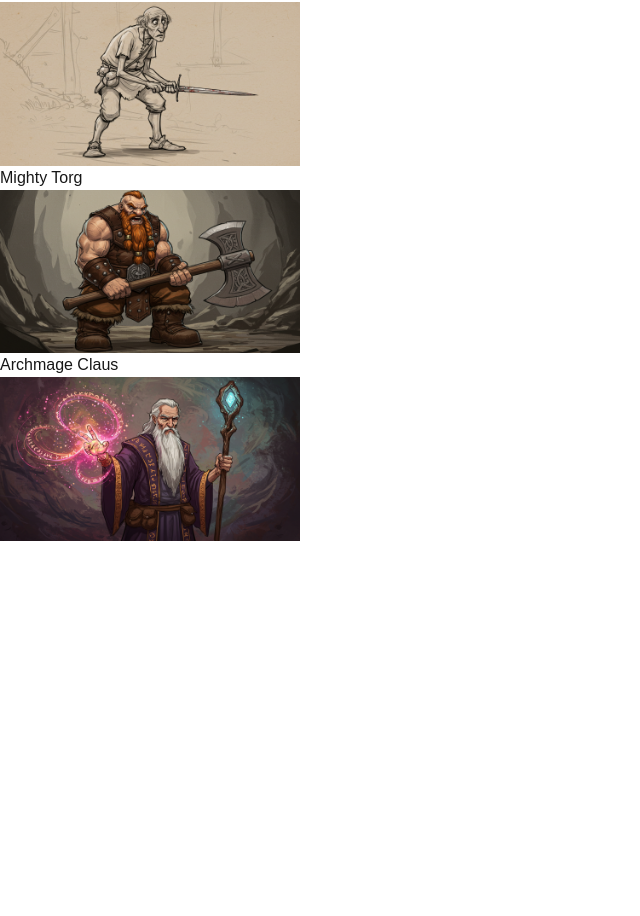
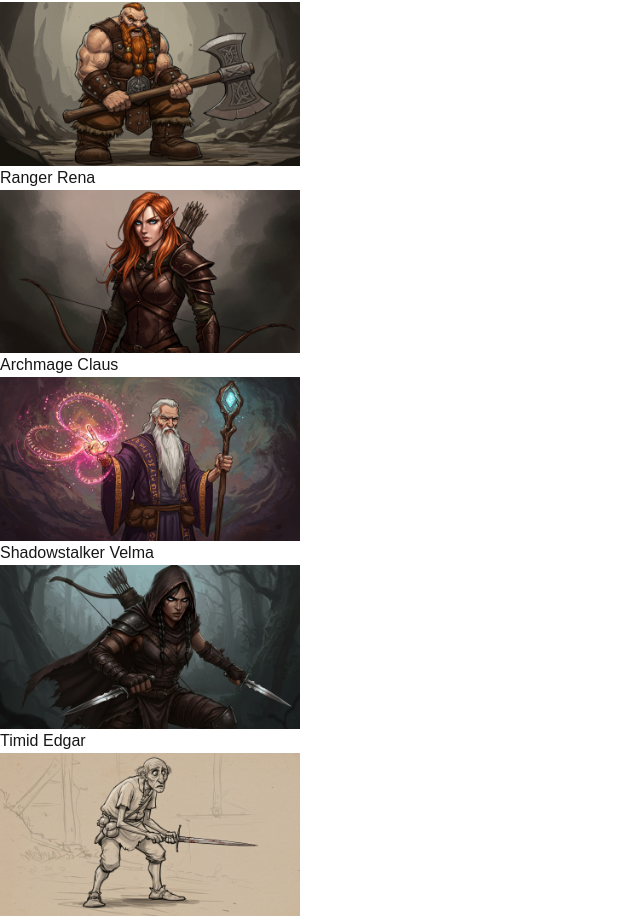
Before and after one commit to jarmbrust/hire-an-adventurer, a Next.js app: page /adventurers in a window 1280 px wide. Shown: the part 3982-4898 px from the top of the page, without its empty margins (0-640 px from the left). Before the commit the page ends 4523 px from the top, so only its background shows below. Built offline with nearby package versions, Linux system fonts and the light colour scheme.

Commit message:
added more adventurers and some cleanup

```diff
--- a/src/adventurers.json
+++ b/src/adventurers.json
@@ -1,20 +1,7 @@
 {
   "adventurers": [
-    {
+  {
     "id": 1,
-    "name": "Timid Edgar",
-    "profession": "Innkeeper",
-    "level": "1",
-    "health": "5",
-    "strength": "1",
-    "cunning": "1",
-    "intellect": "2",
-    "description": "Edgar would rather stay safe in the inn...",
-    "image": "image_fx_timid_edgar.jpeg",
-    "fee": "1"
-  },
-  {
-    "id": 2,
     "name": "Mighty Torg",
     "profession": "Barbarian",
     "level": "4",
@@ -22,21 +9,70 @@
     "strength": "5",
     "cunning": "2",
     "intellect": "1",
-    "description": "Very strong, but not too smart.",
+    "description": "Very strong with powerful melee attacks, but Torg cannot do much at range.",
     "image": "image_fx_mighty_torg.jpeg",
-    "fee": "10"
+    "fee": 10,
+    "rangedPower": 1,
+    "meleePower": 20
+  },
+  {
+    "id": 2,
+    "name": "Ranger Rena",
+    "profession": "Ranger",
+    "level": "4",
+    "health": "28",
+    "strength": "4",
+    "cunning": "3",
+    "intellect": "3",
+    "description": "Swift and strong, Rena can pinpoint a target from great range, but is not as skilled in melee.",
+    "image": "image_fx_ranger_rena.jpeg",
+    "fee": 13,
+    "rangedPower": 20,
+    "meleePower": 5
   },
   {
     "id": 3,
     "name": "Archmage Claus",
     "profession": "Wizard",
     "level": "5",
-    "health": "20",
+    "health": "15",
     "strength": "1",
     "cunning": "3",
     "intellect": "5",
-    "description": "Frail, yet powerful and wise.",
+    "description": "Frail, yet powerful and wise. Archmage Claus is a master of magic with both ranged and melee spells.",
     "image": "image_fx_archmage_claus.jpeg",
-    "fee": "18"
+    "fee": 18,
+    "rangedPower": 15,
+    "meleePower": 15
+  },
+  {
+    "id": 4,
+    "name": "Shadowstalker Velma",
+    "profession": "Assassin",
+    "level": "3",
+    "health": "20",
+    "strength": "3",
+    "cunning": "5",
+    "intellect": "2",
+    "description": "Elusive and cunning, Velma is a master of stealth and can strike a target in melee or ranged before they knew what hit them.",
+    "image": "image_fx_shadowstalker_velma.jpeg",
+    "fee": 8,
+    "rangedPower": 8,
+    "meleePower": 9
+  },
+  {
+    "id": 5,
+    "name": "Timid Edgar",
+    "profession": "A regular guy",
+    "level": "1",
+    "health": "5",
+    "strength": "1",
+    "cunning": "1",
+    "intellect": "2",
+    "description": "While Edgar can poke things in melee with a small rusty sword, or use his slingshot at range, he would rather stay safe in the inn...",
+    "image": "image_fx_timid_edgar.jpeg",
+    "fee": 1,
+    "rangedPower": 2,
+    "meleePower": 2
   }
 ]}
--- a/src/app/adventurers/[adventurerId]/page.tsx
+++ b/src/app/adventurers/[adventurerId]/page.tsx
@@ -89,7 +89,6 @@ const AdventurerDetailsPage = ({ params }: { params: Promise<{ adventurerId: num
           alt="placeholder"
           width={75}
           height={75}
-          className="rounded-lg shadow-md"
         />
         :
         <AdventurerStats stats={adventurerInfo} />
--- a/src/app/adventurers/page.tsx
+++ b/src/app/adventurers/page.tsx
@@ -4,13 +4,12 @@ import Link from 'next/link';
 import Image from "next/image";
 import { useEffect, useState } from 'react';
 import { useSelectedAdventurers } from '@/context/selected-adventurers-context';
-// import { useAllAdventurers } from '@/context/all-adventurers-context';
 import { Adventurer } from '@/app/lib/definitions';
 
 const fetchAdventurersList = async () => {
-  // Simulate a 1.5 second delay to show the loading state
+  // Simulate a 0.5 second delay to show the loading state
   // for demo purposes only!
-  await new Promise(resolve => setTimeout(resolve, 1500));
+  await new Promise(resolve => setTimeout(resolve, 500));
 
   const response = await fetch(`/api/adventurers-list`);
   if (!response.ok) {
@@ -56,7 +55,6 @@ const AdventurersListPage = () => {
               alt="placeholder"
               width={75}
               height={75}
-              className="rounded-lg shadow-md"
             />
           </>
           :
```
Also changed, not shown: src/app/cart/page.tsx (+4 -4 lines), public/images/image_fx_ranger_rena.jpeg (added), public/images/image_fx_shadowstalker_velma.jpeg (added).
